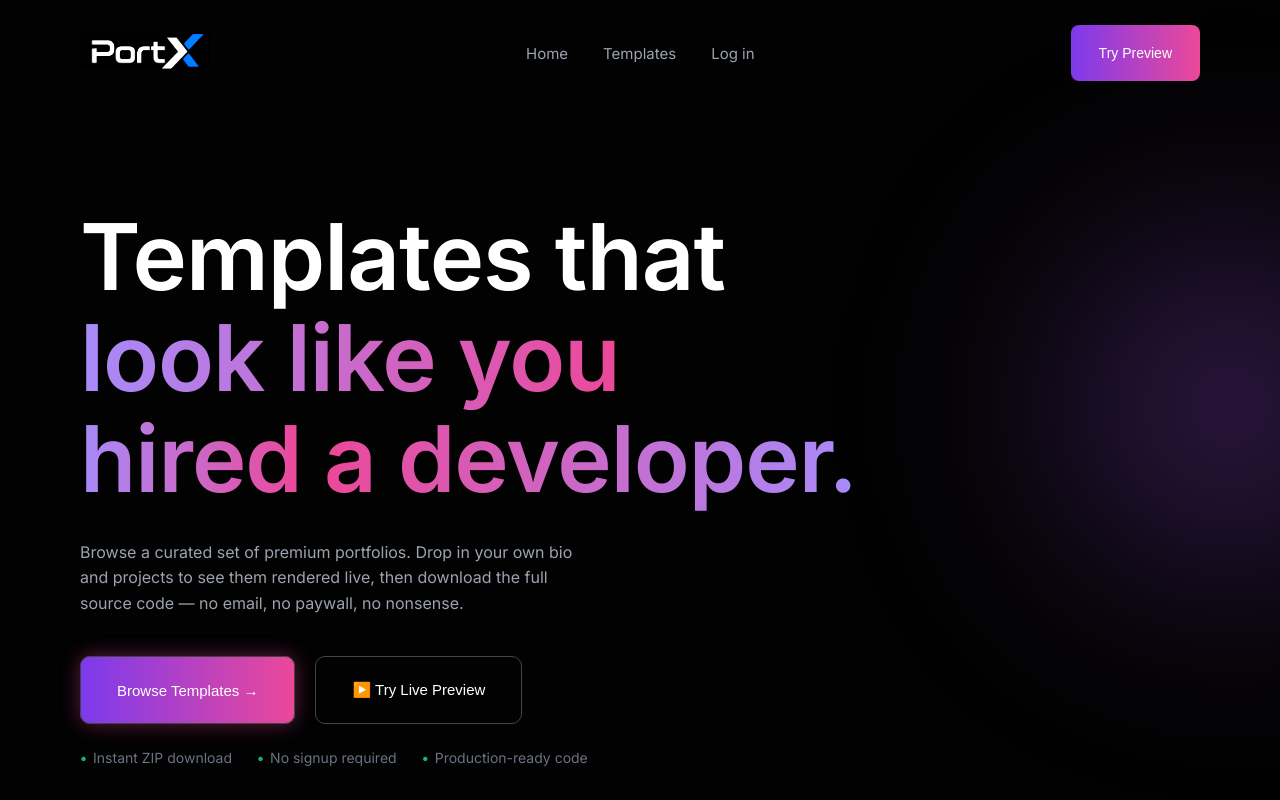
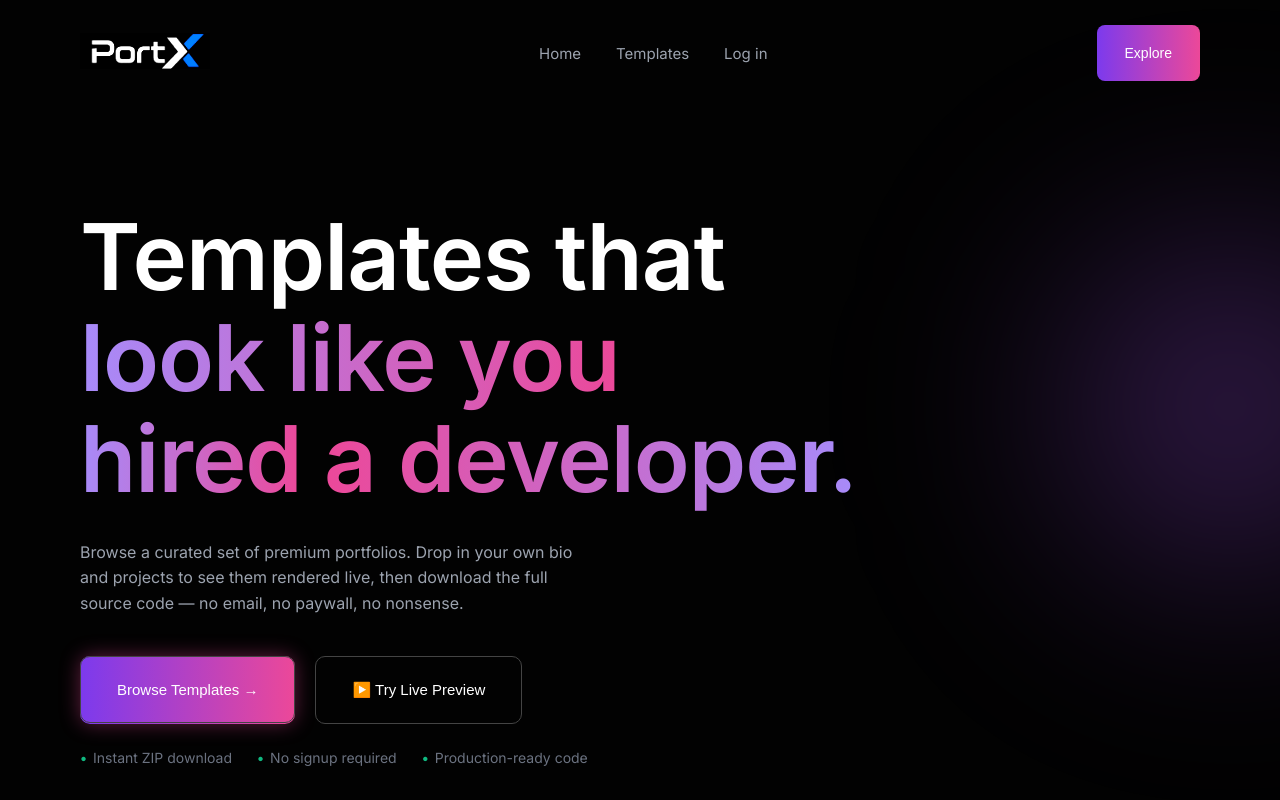
Before and after one commit to YugShah1510/PortX, a React (Vite) app in the folder Port_X/: page / in a window 1280 px wide. Shown: the top 800 px of the page. Built offline with nearby package versions, Linux system fonts and the light colour scheme.

Commit message:
preview feature added

```diff
--- a/Port_X/src/components/CTA.jsx
+++ b/Port_X/src/components/CTA.jsx
@@ -1,3 +1,4 @@
+import { Link } from "react-router-dom";
 import "./CTA.css";
 
 const CTA = () => {
@@ -14,9 +15,11 @@ const CTA = () => {
           Pick a template, drop in your details, and download the source. Free forever.
         </p>
 
-        <button className="cta-btn">
-          Browse Templates →
-        </button>
+        <Link to="/templates">
+          <button className="cta-btn">
+            Browse Templates →
+          </button>
+        </Link>
 
       </div>
     </section>
--- a/Port_X/src/components/Features.css
+++ b/Port_X/src/components/Features.css
@@ -99,7 +99,6 @@
 
 /* 🔥 OPTIONAL HOVER EFFECT */
 .feature-card:hover {
-  transform: translateY(-4px);
   border-color: #222;
 }
 
--- a/Port_X/src/components/Hero.jsx
+++ b/Port_X/src/components/Hero.jsx
@@ -1,3 +1,4 @@
+import { Link } from "react-router-dom";
 import "./Hero.css";
 
 const Hero = () => {
@@ -14,7 +15,9 @@ const Hero = () => {
       </p>
 
       <div className="buttons">
-        <button className="hero-primary-btn">Browse Templates →</button>
+        <Link to="/templates">
+          <button className="hero-primary-btn">Browse Templates →</button>
+        </Link>
         <button className="hero-secondary-btn">▶️ Try Live Preview</button>
       </div>
 
--- a/Port_X/src/components/Navbar.jsx
+++ b/Port_X/src/components/Navbar.jsx
@@ -15,7 +15,9 @@ const Navbar = () => {
         <Link to="/login">Log in</Link>
       </div>
 
-      <button className="preview-btn">Try Preview</button>
+      <Link to="/templates">
+        <button className="preview-btn">Explore</button>
+      </Link>
     </nav>
   );
 };
--- a/Port_X/src/components/Template.jsx
+++ b/Port_X/src/components/Template.jsx
@@ -13,6 +13,7 @@ const templates = [
         image:
             "https://images.unsplash.com/photo-1498050108023-c5249f4df085?q=80&w=1600&auto=format&fit=crop",
         desc: "A clean, whitespace-heavy portfolio for full-stack engineers.",
+        previewUrl: "https://cyberpunk-luxury-portfolio.vercel.app/",
     },
 
     {
@@ -23,6 +24,7 @@ const templates = [
         image:
             "https://images.unsplash.com/photo-1515879218367-8466d910aaa4?q=80&w=1600&auto=format&fit=crop",
         desc: "Command-line inspired portfolio with hacker aesthetics.",
+        previewUrl: "https://3000-98b0c760-481e-4c99-b8b1-387ec150bcbb.orchids.cloud/?_cb=1778085790002",
     },
 
     {
@@ -33,6 +35,7 @@ const templates = [
         image:
             "https://images.unsplash.com/photo-1555066931-4365d14bab8c?q=80&w=1600&auto=format&fit=crop",
         desc: "Modern bento-box portfolio layout with beautiful showcases.",
+        previewUrl: "https://3001-bbb0f790-8f63-44bd-bc78-3380c55c5997.orchids.cloud/?_cb=1778088036834",
     },
 
     {
@@ -83,7 +86,7 @@ export default function Template() {
                         <Link to="/login">Log in</Link>
                     </nav>
 
-                    <button className="preview-btn">Try Preview</button>
+                    <button className="preview-btn">Explore</button>
                 </div>
             </header>
 
@@ -135,11 +138,16 @@ export default function Template() {
                             <p>{item.desc}</p>
 
                             <div className="card-buttons">
-                                <button className="preview">Preview</button>
+                                <button
+                                    className="preview"
+                                    onClick={() => item.previewUrl && window.open(item.previewUrl, "_blank")}
+                                >
+                                    Preview
+                                </button>
                                 <button className="zip">.ZIP</button>
                             </div>
 
-                            <a href="/">OPEN FULL PREVIEW ↗</a>
+
                         </div>
                     </div>
                 ))}
--- a/Port_X/src/components/Testimonials.css
+++ b/Port_X/src/components/Testimonials.css
@@ -35,7 +35,6 @@
 /* hover effect */
 .card:hover {
   border-color: #ec4899;
-  transform: translateY(-5px);
 }
 
 /* quote icon */
--- a/Port_X/src/components/Testimonials.jsx
+++ b/Port_X/src/components/Testimonials.jsx
@@ -20,7 +20,7 @@ const Testimonials = () => {
           </p>
 
           <div className="user">
-            <img src="/avatar1.jpg" alt="" />
+            <img src="https://images.unsplash.com/photo-1507003211169-0a1dd7228f2d?q=80&w=256&h=256&auto=format&fit=crop" alt="Marcus T." />
             <div>
               <h4>Marcus T.</h4>
               <span>Senior Engineer @ Stripe</span>
@@ -36,7 +36,7 @@ const Testimonials = () => {
           </p>
 
           <div className="user">
-            <img src="/avatar2.jpg" alt="" />
+            <img src="https://images.unsplash.com/photo-1534528741775-53994a69daeb?q=80&w=256&h=256&auto=format&fit=crop" alt="Sarah K." />
             <div>
               <h4>Sarah K.</h4>
               <span>Product Designer</span>
@@ -52,7 +52,7 @@ const Testimonials = () => {
           </p>
 
           <div className="user">
-            <img src="/avatar3.jpg" alt="" />
+            <img src="https://images.unsplash.com/photo-1506794778202-cad84cf45f1d?q=80&w=256&h=256&auto=format&fit=crop" alt="David L." />
             <div>
               <h4>David L.</h4>
               <span>Indie Photographer</span>
```
